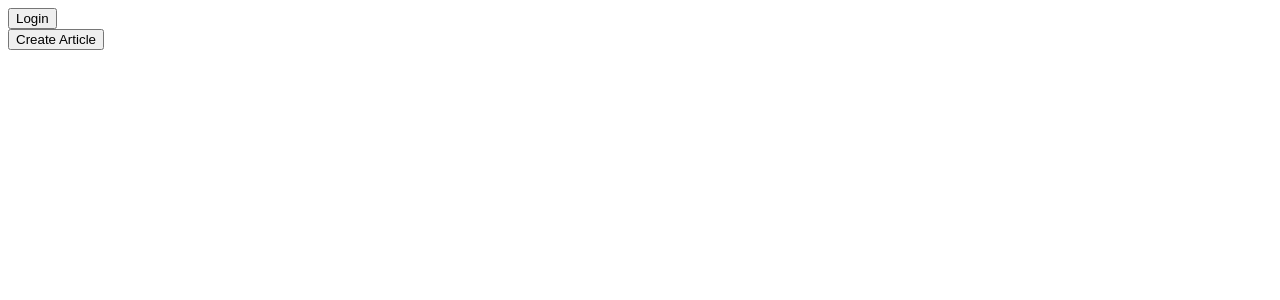
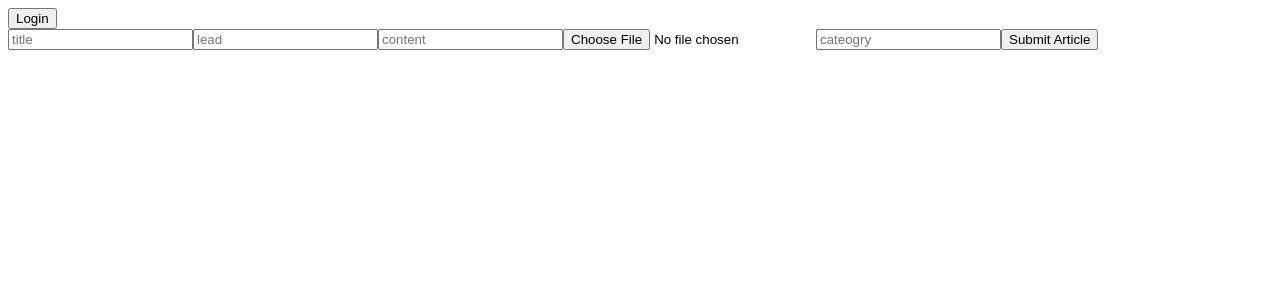
Before and after one commit to oliverochman/news-on-rails-admin-client-2020, a React (Create React App) app: page / in a window 1280 px wide. Both pictures are taken after a click on the button "Create Article". Shown: the top 300 px of the page. Built offline with nearby package versions, Linux system fonts and the light colour scheme.

Commit message:
Adding create article form and now tests are failing at file upload.

```diff
--- a/src/components/ArticlePage.jsx
+++ b/src/components/ArticlePage.jsx
@@ -1,10 +1,24 @@
 import React, { Component } from 'react'
+import CreateArticle from "./CreateArticle"
 
 class ArticlePage extends Component {
+  state = {
+    renderForm: false
+  }
+
   render() {
+    let button
+    let form
+
+    this.state.renderForm ? (
+      form = <CreateArticle authenticate={this.authenticate} />
+    ) : (
+      button = <button id="create-article" onClick={() => this.setState({ renderForm: true })}>Create Article</button>
+    )
     return (
       <div>
-        <button id="create-article">Create Article</button>
+        {button}
+        {form}
       </div>
     )
   }
--- a/src/components/CreateArticle.jsx
+++ b/src/components/CreateArticle.jsx
@@ -1,11 +1,23 @@
 import React, { Component } from 'react'
 
 class CreateArticle extends Component {
+
+  submitArticle = async (event) => {
+    event.preventDefault()
+    let { title, lead, content, category } = event.target
+
+    debugger
+  }
   render() {
     return (
-      <div>
-
-      </div>
+      <form onSubmit={this.submitArticle} id="article-form">
+        <input placeholder="title" id="title" name="title" />
+        <input placeholder="lead" id="lead" name="lead" />
+        <input placeholder="content" id="content" name="content" />
+        <input placeholder="image" id="image" name="image" type="file" />
+        <input placeholder="cateogry" id="category" name="category" />
+        <button type="submit">Submit Article</button>
+      </form>
     )
   }
 }
```
Also changed, not shown: 1 other file (tests, documents, lock files or other folders).
